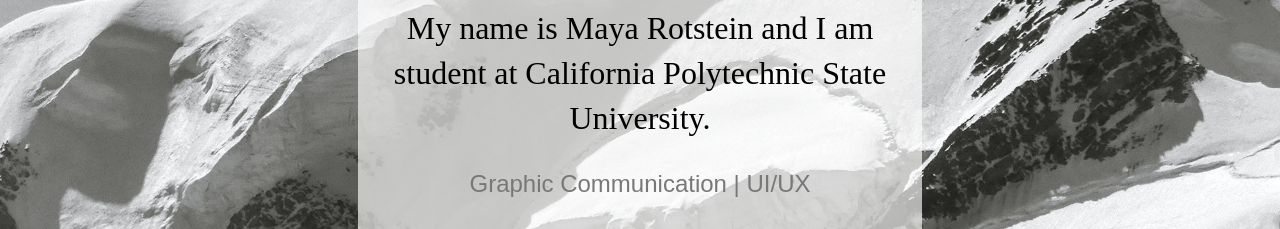
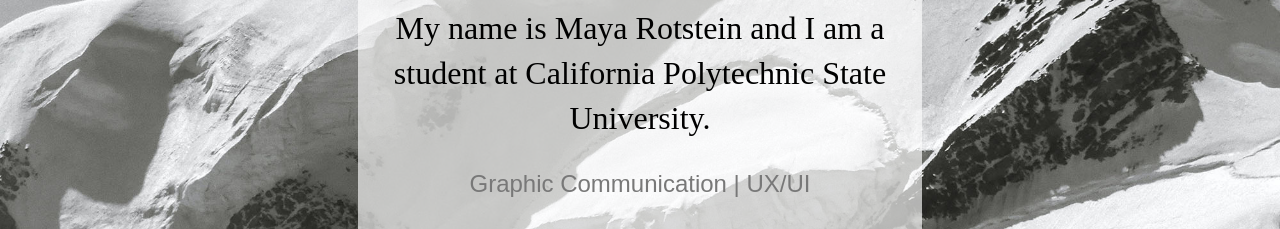
Before and after one commit to mayarotstein/mycontactpage, a plain HTML site: page index.html in a window 1280 px wide. Shown: the part 624-853 px from the top of the page. Drawn offline with Linux system fonts and the light colour scheme; a web font is replaced by a local one.

Commit message:
Fifth Commit
Fixing the last few typos

```diff
--- a/index.html
+++ b/index.html
@@ -27,8 +27,8 @@
     <div class="center"> <!--start of div-->
 
         <h1>WELCOME TO MY CONTACT PAGE!</h1>
-        <h2>My name is Maya Rotstein and I am student at California Polytechnic State University.</h2>
-        <p> Graphic Communication | UI/UX</p> <!--took the s out of GrC :)-->
+        <h2>My name is Maya Rotstein and I am a student at California Polytechnic State University.</h2>
+        <p> Graphic Communication | UX/UI</p> <!--took the s out of GrC :)-->
 
 
 
```
